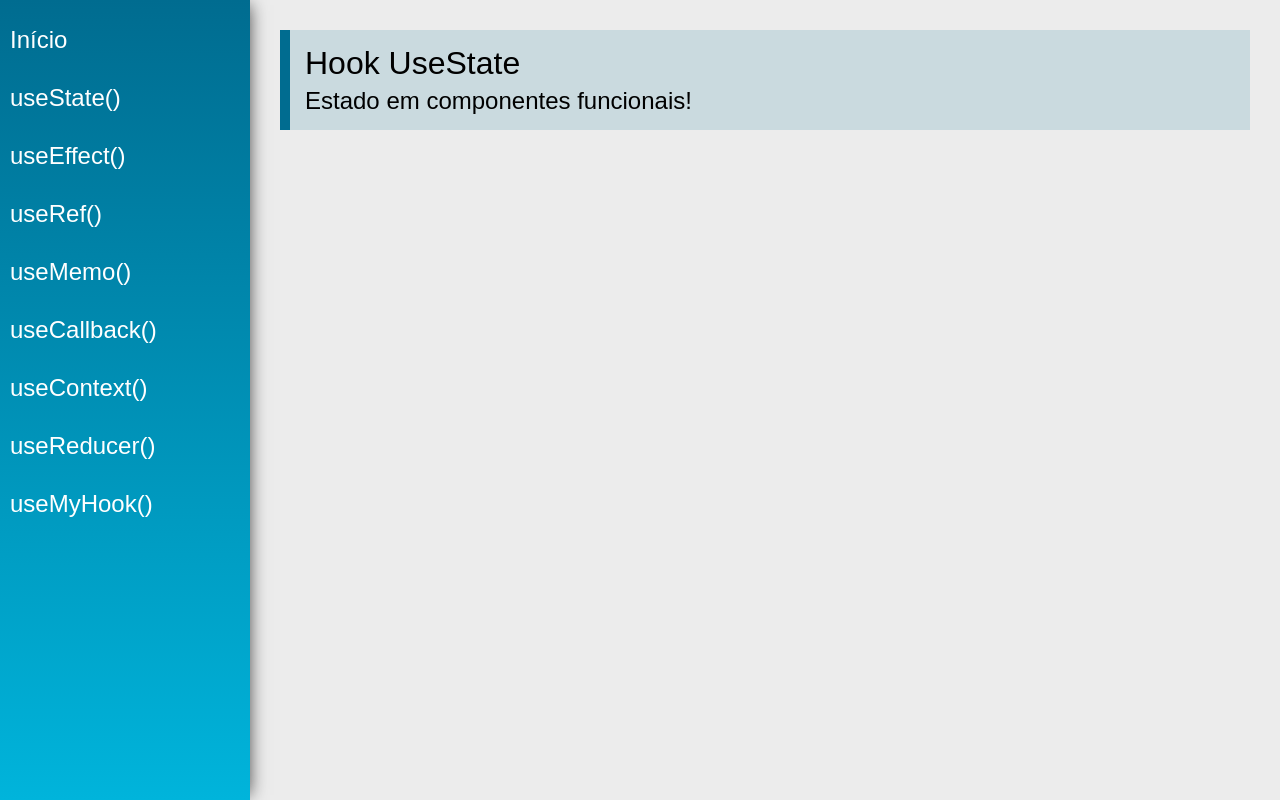
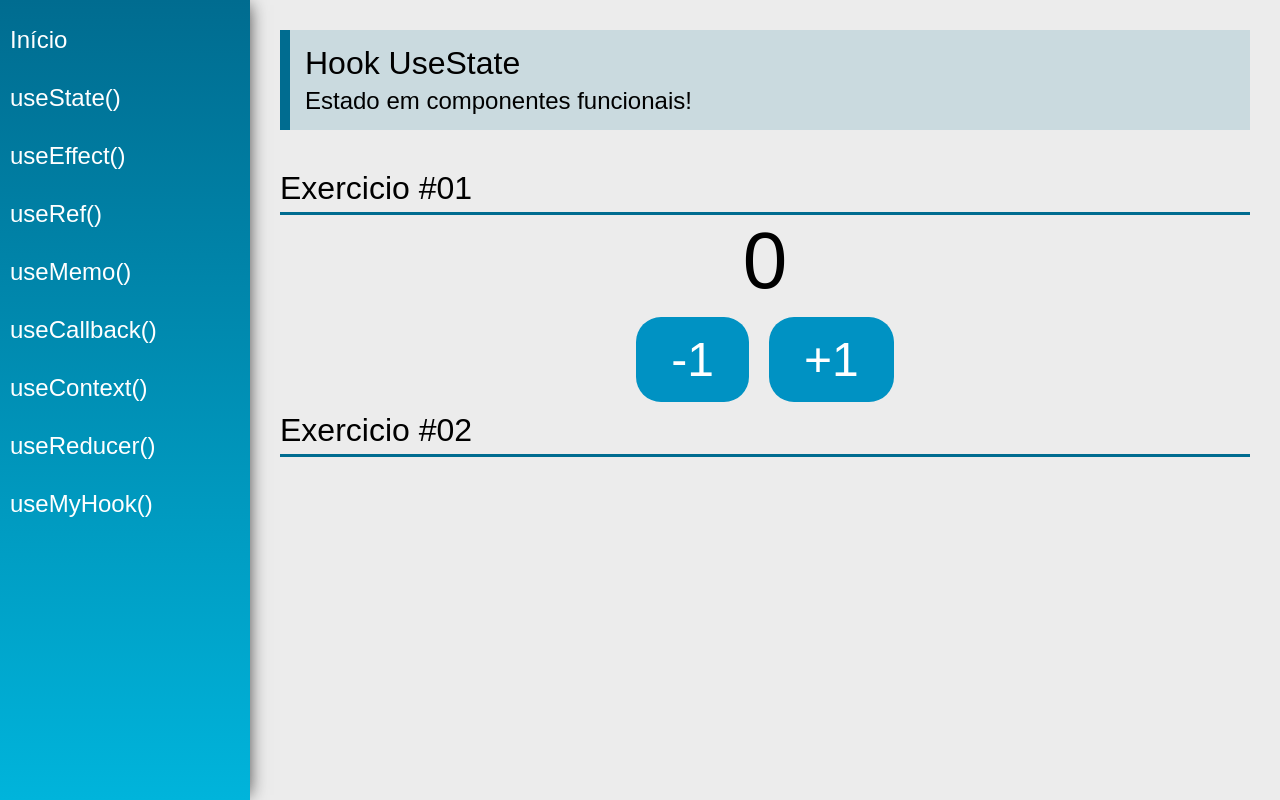
Before and after one commit to Henrique1204/React-Hooks-Cod3r, a React (Create React App) app: page /useState in a window 1280 px wide. Built offline with nearby package versions, Linux system fonts and the light colour scheme.

Commit message:
Adicionar exercicio 1 sobre useState

```diff
--- a/src/views/examples/UseState.jsx
+++ b/src/views/examples/UseState.jsx
@@ -1,15 +1,30 @@
-import React from 'react'
-import PageTitle from '../../components/layout/PageTitle'
+import React from 'react';
+import PageTitle from '../../components/layout/PageTitle';
+import SectionTitle from '../../components/layout/SectionTitle';
 
 const UseState = (props) => {
+    const [ count, setCount ] = React.useState(0);
+
     return (
         <div className="UseState">
             <PageTitle
                 title="Hook UseState"
                 subtitle="Estado em componentes funcionais!"
             />
+
+            <SectionTitle title="Exercicio #01" />
+
+            <div className="center">
+                <span className="text">{count}</span>
+                <div>
+                    <button className="btn" onClick={() => setCount(count - 1)} >-1</button>
+                    <button className="btn" onClick={() => setCount(count + 1)} >+1</button>
+                </div>
+            </div>
+
+            <SectionTitle title="Exercicio #02" />
         </div>
-    )
-}
+    );
+};
 
-export default UseState
+export default UseState;
```
